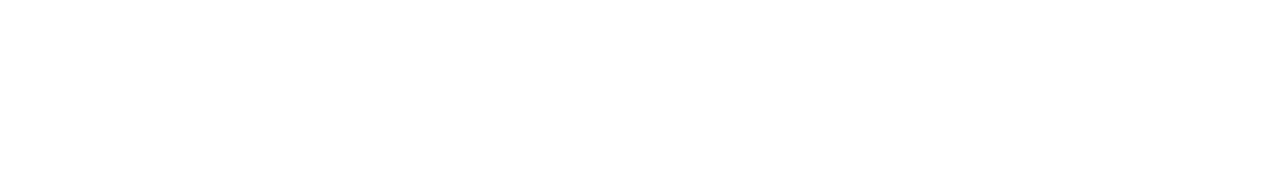
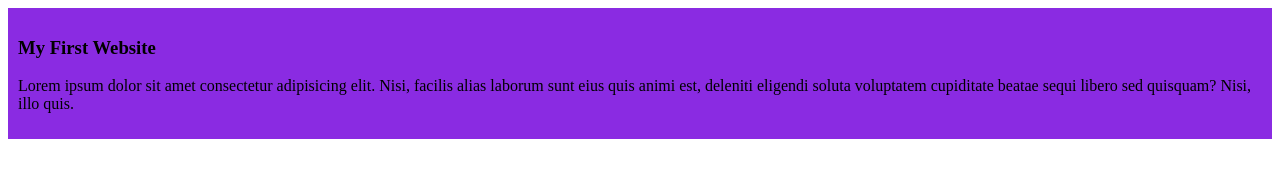
Before and after one commit to helloaksarkar/my_first_github_repo, a plain HTML site: page index.html in a window 1280 px wide. Drawn offline with Linux system fonts and the light colour scheme.

Commit message:
added v1

```diff
--- a/index.html
+++ b/index.html
@@ -4,8 +4,15 @@
     <meta charset="UTF-8">
     <meta name="viewport" content="width=device-width, initial-scale=1.0">
     <title>My First Ever Github Repo</title>
+    <link rel="stylesheet" href="styles/blog.css">
 </head>
 <body>
+    <div>
+        <h3>
+            My First Website
+        </h3>
 
+        <p>Lorem ipsum dolor sit amet consectetur adipisicing elit. Nisi, facilis alias laborum sunt eius quis animi est, deleniti eligendi soluta voluptatem cupiditate beatae sequi libero sed quisquam? Nisi, illo quis.</p>
+    </div>
 </body>
 </html>
--- /dev/null
+++ b/styles/blog.css
@@ -0,0 +1,4 @@
+div{
+    background-color: blueviolet;
+    padding: 10px;
+}
```
